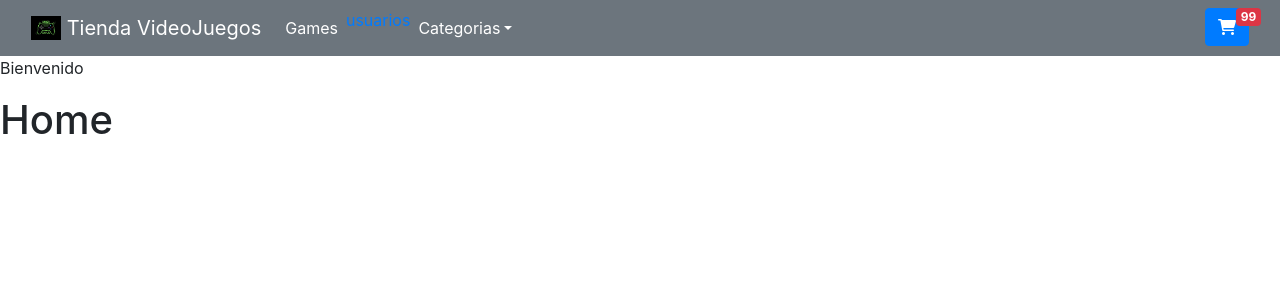
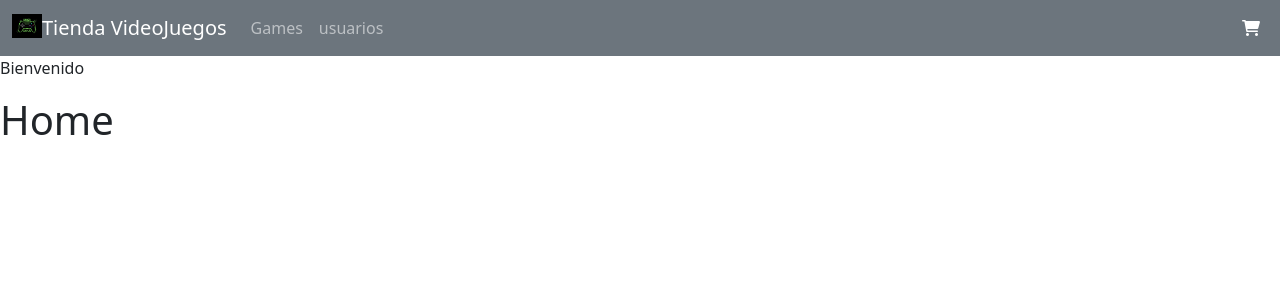
Before and after one commit to thenix77/ventaJuegosparaPcGuillermoCabana, a React (Create React App) app: page /home in a window 1280 px wide. Shown: the top 300 px of the page. Built offline with nearby package versions, Linux system fonts and the light colour scheme.

Commit message:
20220520_1452

```diff
--- a/public/index.html
+++ b/public/index.html
@@ -24,7 +24,8 @@
       work correctly both with client-side routing and a non-root public URL.
       Learn how to configure a non-root public URL by running `npm run build`.
     -->
-    <link rel="stylesheet" href="https://cdn.jsdelivr.net/npm/bootstrap@4.0.0/dist/css/bootstrap.min.css">
+    <link href="https://cdn.jsdelivr.net/npm/bootstrap@5.2.0-beta1/dist/css/bootstrap.min.css" rel="stylesheet" />
+
     <link rel="stylesheet" href="https://cdnjs.cloudflare.com/ajax/libs/font-awesome/6.1.1/css/all.min.css">
     <title>Proyecto Final</title>
   </head>
@@ -41,8 +42,6 @@
       To begin the development, run `npm start` or `yarn start`.
       To create a production bundle, use `npm run build` or `yarn build`.
     -->
-    <script src="https://code.jquery.com/jquery-3.2.1.slim.min.js"></script>
-    <script src="https://cdn.jsdelivr.net/npm/popper.js@1.12.9/dist/umd/popper.min.js"></script>
-    <script src="https://cdn.jsdelivr.net/npm/bootstrap@4.0.0/dist/js/bootstrap.min.js"></script>
+    <script src="https://cdn.jsdelivr.net/npm/bootstrap@5.2.0-beta1/dist/js/bootstrap.bundle.min.js"></script>
   </body>
 </html>
--- a/src/App.tsx
+++ b/src/App.tsx
@@ -26,9 +26,10 @@ export default class App extends Component<Props, State> {
             <Route  index element={ <Games /> }/>
             <Route path=':id' element={ <Game />} />
 
-            <Route path='home' element={<RequireAuth>
+            <Route path='home' element={//<RequireAuth>
                                             <Outlet />
-                                        </RequireAuth>}>
+                                        /*</RequireAuth>*/
+                                        }>
               <Route index element={<Home />}/>
 
               <Route path='users' element={ <Users /> }>
--- a/src/components/Main/ModalCard.tsx
+++ b/src/components/Main/ModalCard.tsx
@@ -1,3 +1,5 @@
+import { useState } from "react"
+import ctrlCart from "../../controllers/ctrlCart.ctrl"
 
 
 interface IProps{
@@ -8,8 +10,30 @@ interface IProps{
 
 export default function ModalCart(props:IProps) {
 
+  const [contador , setContador] = useState(0)
+
   const handleModalClose = ()=>{
+    setContador(0)
     props.closed(false)
+  }
+
+  const handleAdd= ()=>{
+    setContador((contador)=>contador+1 )
+  }
+
+  const handleMinus = ()=>{
+    if (contador !== 0)
+      setContador((contador)=>contador-1)
+
+  }
+
+  const handleModalAdd = async ()=>{
+
+    if(contador !== 0)
+      await ctrlCart.cartAddBuy(props.data.id, contador, new Date(), true)
+
+      setContador(0)
+      props.closed(false)
   }
 
 
@@ -26,19 +50,16 @@ export default function ModalCart(props:IProps) {
             <div className="w-50">
               <img className="card-img-top" src={props.data && props.data.thumbnail} alt={props.data && props.data.title} />
             </div>
-            <div className="w-50 h-50 d-flex text-center justify-contents-around ">
-              <button className="btn btn-outline-primary"><i className="fa-solid fa-cart-plus"></i></button>
-              <span>
-                <span>5</span>
-                <span>de 10</span>
-              </span>
-              <button className="btn btn-outline-danger"><i className="fa-solid fa-cart-shopping"></i></button>
+            <div className="w-50 h-50 d-flex justify-content-around" >
+                <button className="btn btn-outline-primary" onClick={()=>handleAdd()}><i className="fa-solid fa-cart-plus"></i></button>
+                <span className="d-flex align-items-center">{contador}</span>
+                <button className="btn btn-outline-danger"  onClick={()=>handleMinus()}><i className="fa-solid fa-cart-shopping"></i></button>
             </div>
           </div>
         </div>
         <div className="modal-footer">
           <button type="button" className="btn btn-secondary" onClick={()=>handleModalClose()}>Close</button>
-          <button type="button" className="btn btn-primary">comprar</button>
+          <button type="button" className="btn btn-primary" onClick={()=>handleModalAdd()}>agregar</button>
         </div>
       </div>
     </div>
--- a/src/components/Main/Navbar.tsx
+++ b/src/components/Main/Navbar.tsx
@@ -9,45 +9,34 @@ export default function Navbar() {
         <div className="container-fluid">
           <Link className="navbar-brand" to="#">
             <img src="/images/brand.jpg"  alt="" width="30" height="24" className="d-inline-block align-text-top" />
-            {' '}Tienda VideoJuegos
-          </Link>
-          <button className="navbar-toggler" type="button" data-bs-toggle="collapse" data-bs-target="#navbarNavDropdown" aria-controls="navbarNavDropdown" aria-expanded="false" aria-label="Toggle navigation">
-            <span className="navbar-toggler-icon"></span>
+            Tienda VideoJuegos</Link>
+          <button className="navbar-toggler" type="button" data-bs-toggle="collapse" data-bs-target="#navbarNav" aria-controls="navbarNav" aria-expanded="false" aria-label="Toggle navigation">
+            <span className="navbar-toggler-icon" />
           </button>
-          <div className="d-flex w-100 justify-content-between" >
-            <div className="collapse navbar-collapse" id="navbarNavDropdown">
+          <div className="collapse navbar-collapse d-flex justify-content-between" id="navbarNav">
             <ul className="navbar-nav">
               <li className="nav-item">
-                <NavLink className="nav-link active" aria-current="page" to="/">Games</NavLink>
+                <NavLink className={({isActive})=> isActive ?"nav-link active":'nav-link'} to="/">Games</NavLink>
               </li>
               <li className="nav-item">
-                <NavLink className={({ isActive }) =>
-                  isActive ? 'bg-green-500 font-bold' : 'bg-red-500 font-thin' } to='#'>
-                    usuarios
-                  </NavLink>
+                <NavLink className={({isActive})=> isActive ?"nav-link active":'nav-link'} to="/home/users">usuarios</NavLink>
               </li>
-
-              <li className="nav-item dropdown">
-                <NavLink  className="nav-link dropdown-toggle" to="#" id="navMenu" role="button" data-bs-toggle="dropdown" aria-expanded="false">
-                  Categorias
-                </NavLink>
-                <ul className="dropdown-menu" aria-labelledby="navMenu">
-                  <li><NavLink className="dropdown-item" to="#">Acción</NavLink></li>
-                  <li><NavLink className="dropdown-item" to="#">Aventura</NavLink></li>
-                  <li><NavLink className="dropdown-item" to="#">Pelea</NavLink></li>
-                </ul>
+             {/* <li className="nav-item">
+                <NavLink className={({isActive})=> isActive ?"nav-link active":'nav-link'} to="#">Pricing</NavLink>
+              </li>
+              <li className="nav-item">
+                <NavLink className={({isActive})=> isActive ?"nav-link active":'nav-link'} to='#'>Disabled</NavLink>
+  </li>*/}
+            </ul>
+            <ul className="navbar-nav">
+              <li className="nav-item">
+                <NavLink className={({isActive})=> isActive ?"nav-link active":'nav-link'} to='#'><i className="fa-solid fa-cart-shopping"></i> </NavLink>
               </li>
             </ul>
           </div>
-          <ul className="navbar-nav">
-            <li className="nav-item">
-              <CartWidget />
-            </li>
-          </ul>
-          </div>
-
         </div>
       </nav>
+
     </Fragment>
   )
 }
--- /dev/null
+++ b/src/controllers/ctrlCart.ctrl.ts
@@ -0,0 +1,19 @@
+import db from "../config/firebase"
+import { addDoc, collection } from 'firebase/firestore'
+
+
+class CtrlCart {
+
+  cartAddBuy(id:string , cantidad:number, fecha:Date , state:boolean){
+
+    addDoc(collection(db, "db_carts"), { id, cantidad, fecha, state })
+      .then(
+        () => {   }
+      )
+
+  }
+
+}
+
+const ctrlCart = new CtrlCart()
+export default ctrlCart
--- a/src/controllers/ctrlDataUsers.ctrl.ts
+++ b/src/controllers/ctrlDataUsers.ctrl.ts
@@ -2,7 +2,7 @@
 import { IUser } from "../models/users.model"
 
 import db from "../config/firebase"
-import { addDoc, collection ,  doc,  getDoc,  getDocs, query, updateDoc, where } from 'firebase/firestore'
+import { addDoc, collection ,  doc,  getDoc,  getDocs,  updateDoc } from 'firebase/firestore'
 
 
  export const getDataUsers = async() =>{
--- a/src/pages/users/Users.tsx
+++ b/src/pages/users/Users.tsx
@@ -91,7 +91,7 @@ export default function Users() {
         (isError || isErrorEnable || isErrorInsert || isErrorUpdate )? <Alert error={error} /> :<></>
       }
       <div className="row justify-content-md-center">
-        <div className="col-5 ">
+        <div className="col-8 ">
           <div className="card w-100">
             <div className="card-header bg-secondary text-white">
               <h4 className="card-title">
@@ -114,7 +114,7 @@ export default function Users() {
                   </button>
                 </div>
               }
-              <div className="table table-bordered table-striped table-responsive">
+              <table className="table table-sm table-bordered table-striped table-responsive">
                 <thead className='bg-primary text-white'>
                   <tr>
                     <td align='center' width={'5%'}>id</td>
@@ -129,7 +129,7 @@ export default function Users() {
                     lstUsers()
                   }
                 </tbody>
-              </div>
+              </table>
             </div>
           </div>
         </div>
```
Also changed, not shown: src/provider/CartContext.tsx (added, +12 -0 lines), src/provider/CartProvider.tsx (added, +44 -0 lines).
